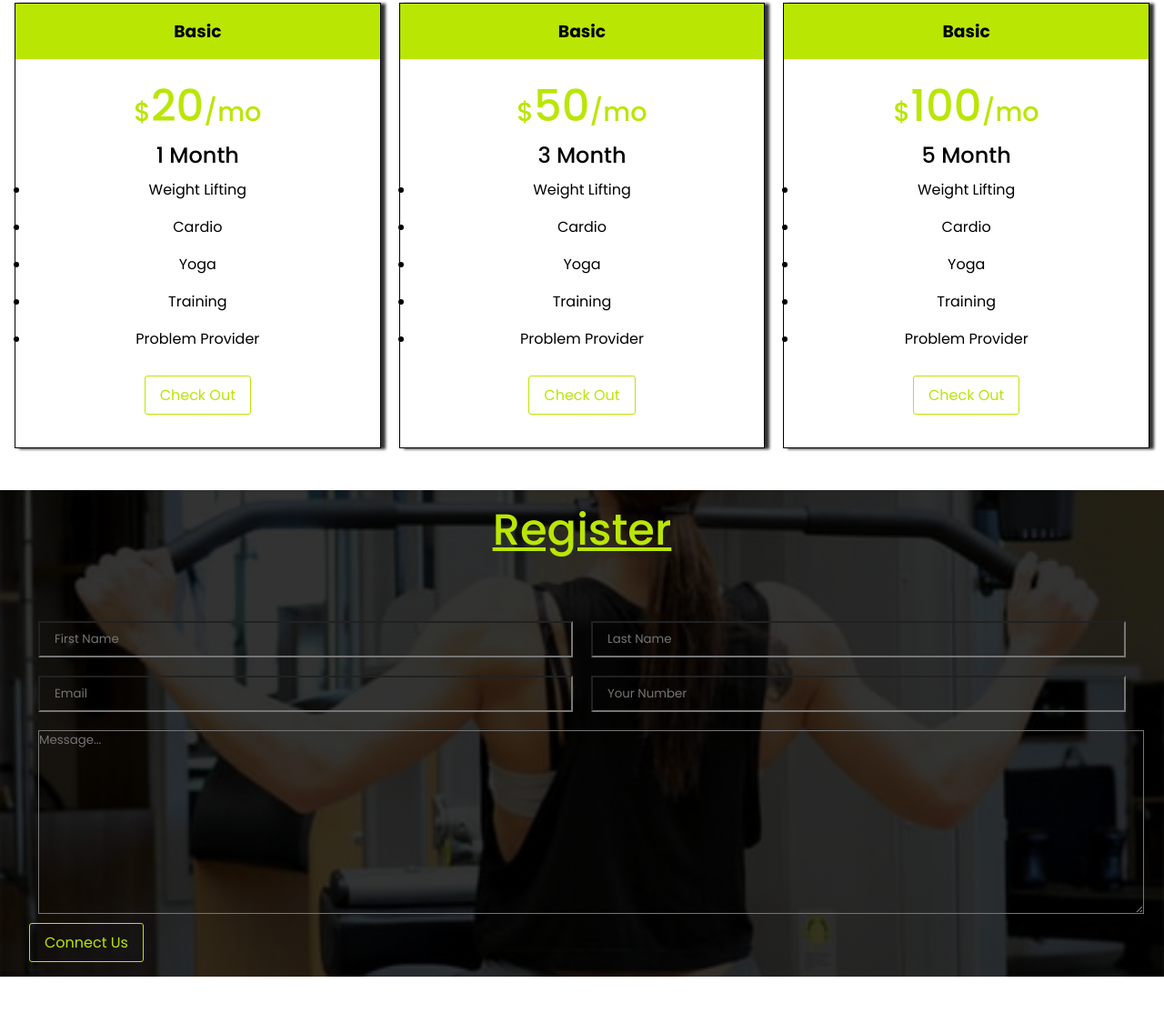
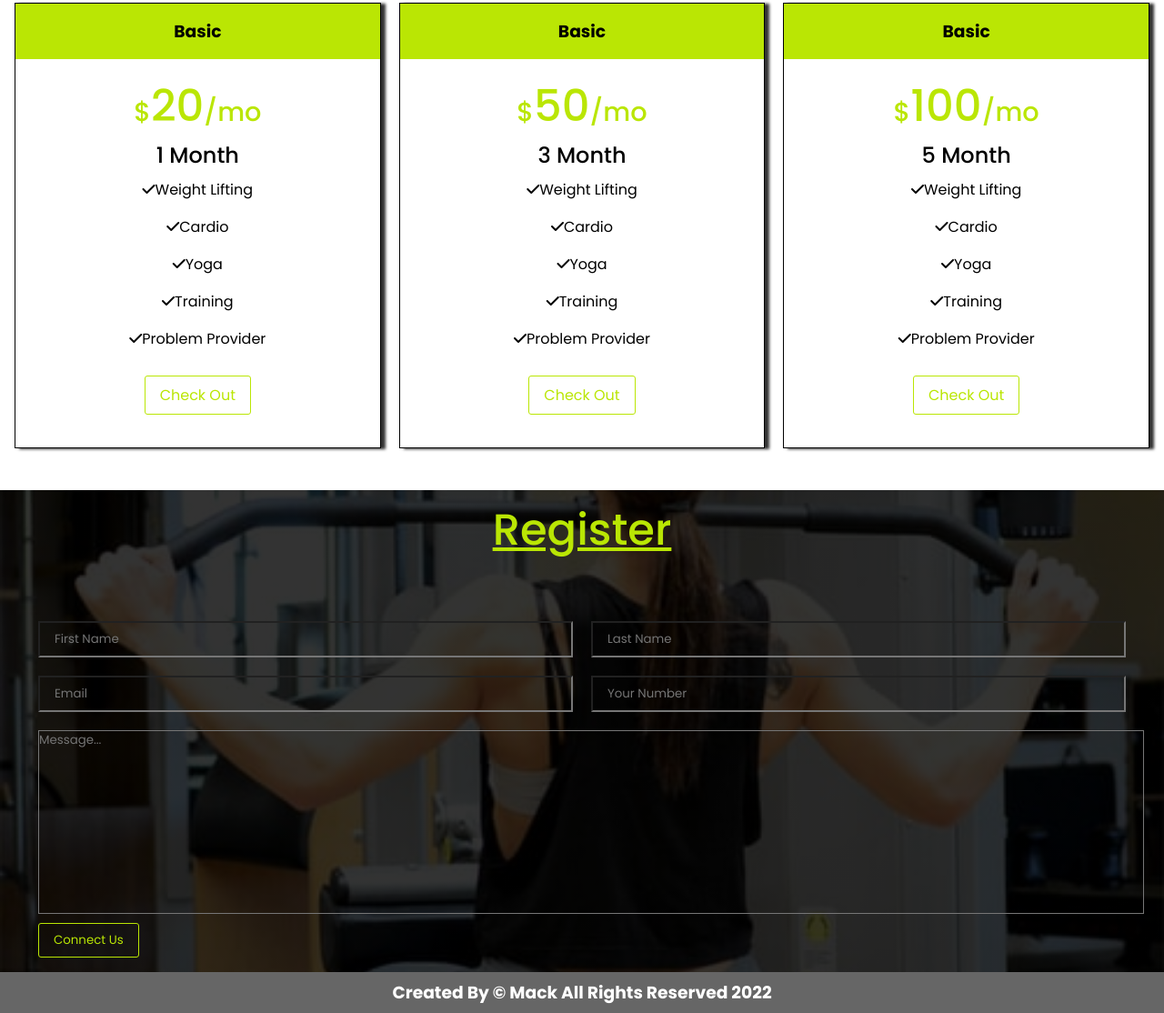
Before and after one commit to mackdaniel09/fitness-gym, a plain HTML site: page index.html in a window 1280 px wide. Shown: the part 3692-4806 px from the top of the page at 91% size. Before the commit the page ends 4766 px from the top, so only its background shows below. Drawn offline with Linux system fonts and the light colour scheme.

Commit message:
adding footer and adding icon

```diff
--- a/index.html
+++ b/index.html
@@ -123,11 +123,11 @@
             <h3>$<span>20</span>/mo</h3>
             <h4>1 Month</h4>
             <ul class="card-text">
-              <li>Weight Lifting</li>
-              <li>Cardio</li>
-              <li>Yoga</li>
-              <li>Training</li>
-              <li>Problem Provider</li>
+              <li><i class="fa fa-check"></i>Weight Lifting</li>
+              <li><i class="fa fa-check"></i>Cardio</li>
+              <li><i class="fa fa-check"></i>Yoga</li>
+              <li><i class="fa fa-check"></i>Training</li>
+              <li><i class="fa fa-check"></i>Problem Provider</li>
             </ul>
             <a href="#" class="btn btn-transparent">check out</a>
           </div>
@@ -140,11 +140,11 @@
             <h3>$<span>50</span>/mo</h3>
             <h4>3 Month</h4>
             <ul class="card-text">
-              <li>Weight Lifting</li>
-              <li>Cardio</li>
-              <li>Yoga</li>
-              <li>Training</li>
-              <li>Problem Provider</li>
+              <li><i class="fa fa-check"></i>Weight Lifting</li>
+              <li><i class="fa fa-check"></i>Cardio</li>
+              <li><i class="fa fa-check"></i>Yoga</li>
+              <li><i class="fa fa-check"></i>Training</li>
+              <li><i class="fa fa-check"></i>Problem Provider</li>
             </ul>
             <a href="#" class="btn btn-transparent">check out</a>
           </div>
@@ -157,11 +157,11 @@
             <h3>$<span>100</span>/mo</h3>
             <h4>5 Month</h4>
             <ul class="card-text">
-              <li>Weight Lifting</li>
-              <li>Cardio</li>
-              <li>Yoga</li>
-              <li>Training</li>
-              <li>Problem Provider</li>
+              <li><i class="fa fa-check"></i>Weight Lifting</li>
+              <li><i class="fa fa-check"></i>Cardio</li>
+              <li><i class="fa fa-check"></i>Yoga</li>
+              <li><i class="fa fa-check"></i>Training</li>
+              <li><i class="fa fa-check"></i>Problem Provider</li>
             </ul>
             <a href="#" class="btn btn-transparent">check out</a>
           </div>
@@ -189,9 +189,12 @@
           rows="10"
           placeholder="Message..."
         ></textarea>
-        <a href="#" class="btn btn-transparent">Connect us</a>
+        <button class="btn btn-transparent">Connect us</button>
       </form>
     </section>
+    <footer>
+      <h3>Created By &copy; Mack All Rights Reserved 2022</h3>
+    </footer>
     <script src="/js/index.js"></script>
   </body>
 </html>
--- a/style/style.css
+++ b/style/style.css
@@ -140,6 +140,7 @@ header .main-content .btn {
 }
 .plan .card .card-body .card-text li {
   padding: 0.5rem 0;
+  list-style: none;
 }
 .register {
   background: linear-gradient(rgba(0, 0, 0, 0.8), rgba(0, 0, 0, 0.8)),
@@ -168,9 +169,18 @@ header .main-content .btn {
   margin: 10px;
   display: block;
   background-color: transparent;
+  resize: none;
 }
 .register form .btn {
   margin: auto;
+  background-color: transparent;
+  margin-left: 10px;
+}
+footer {
+  background-color: #666;
+  color: #fff;
+  padding: 0.5rem 0;
+  text-align: center;
 }
 @media screen and (max-width: 596px) {
   #btn-menu {
```
